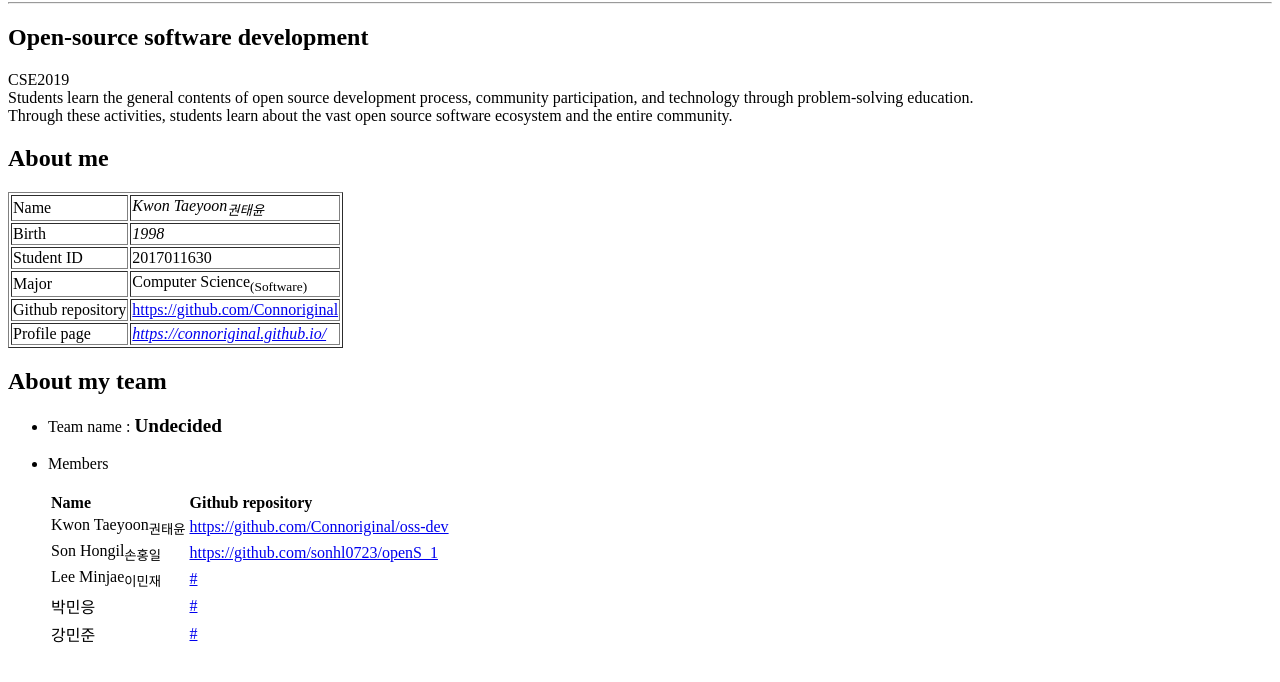
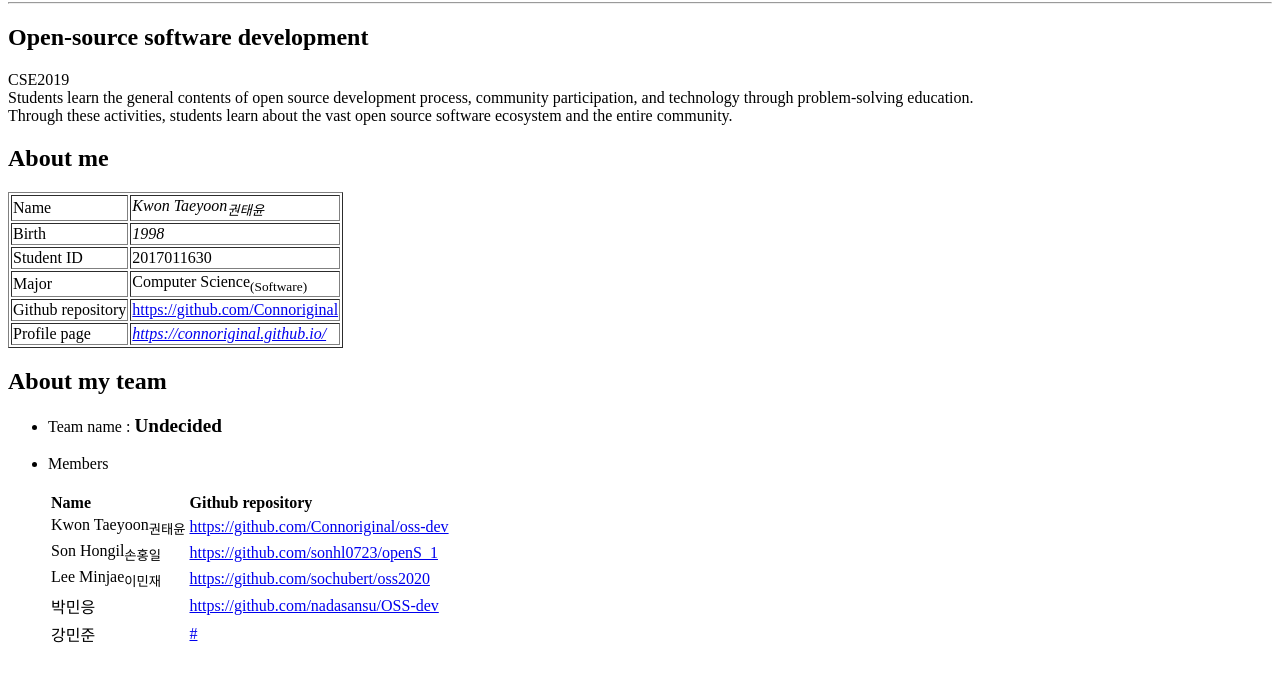
Before and after one commit to Connoriginal/oss-dev, a plain HTML site: page index.html in a window 1280 px wide. Shown: the part 78-760 px from the top of the page. Drawn offline with Linux system fonts and the light colour scheme.

Commit message:
modified some details

```diff
--- a/index.html
+++ b/index.html
@@ -72,12 +72,12 @@
 
         <tr>
           <td>Lee Minjae<sub>이민재</sub></td>
-          <td><a href="#">#</a></td>
+          <td><a href="https://github.com/sochubert/oss2020">https://github.com/sochubert/oss2020</a></td>
         </tr>
 
         <tr>
           <td>박민응</td>
-          <td><a href="#">#</a></td>
+          <td><a href="https://github.com/nadasansu/OSS-dev">https://github.com/nadasansu/OSS-dev</a></td>
         </tr>
 
         <tr>
```
Also changed, not shown: 1 other file.
